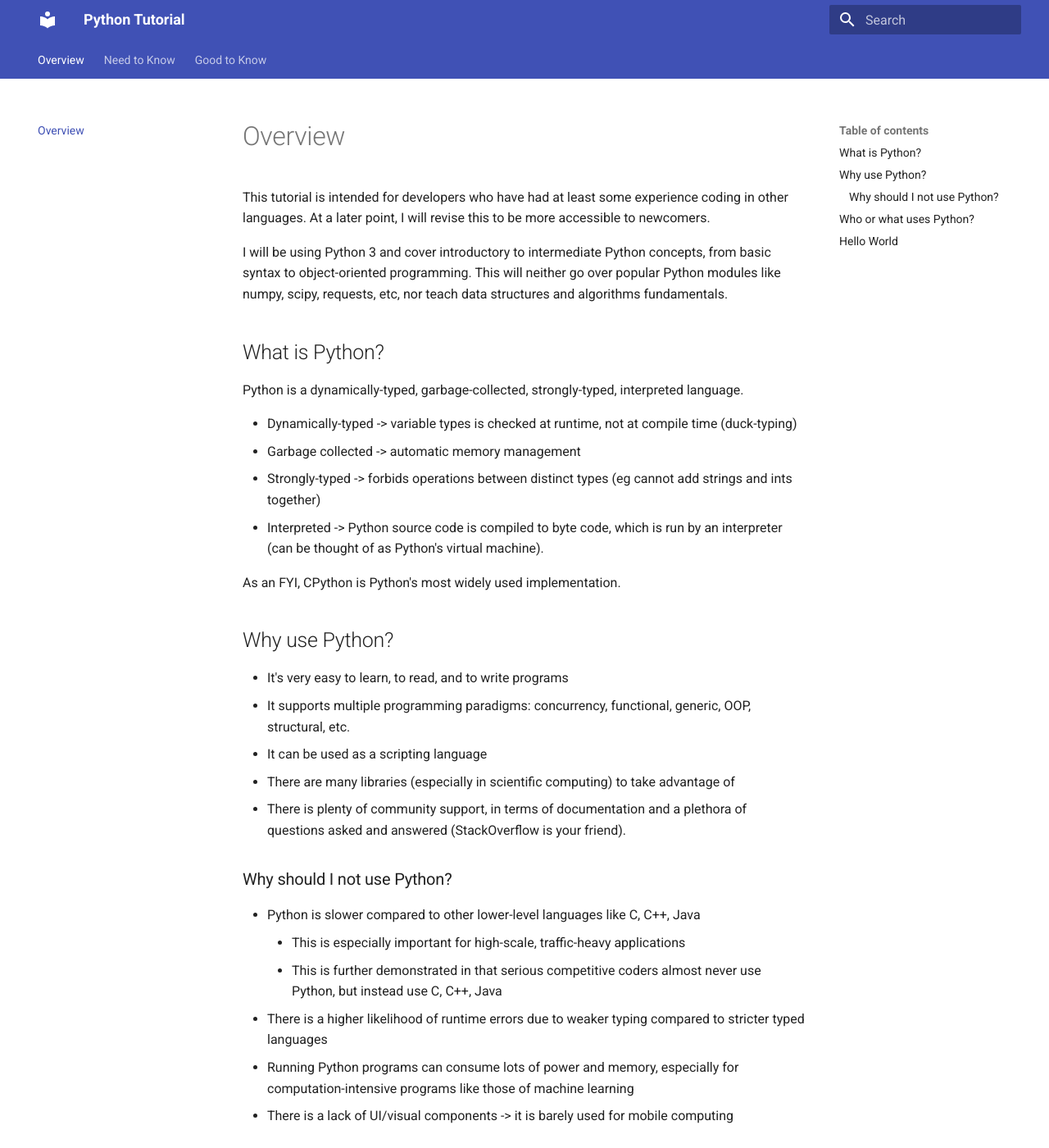
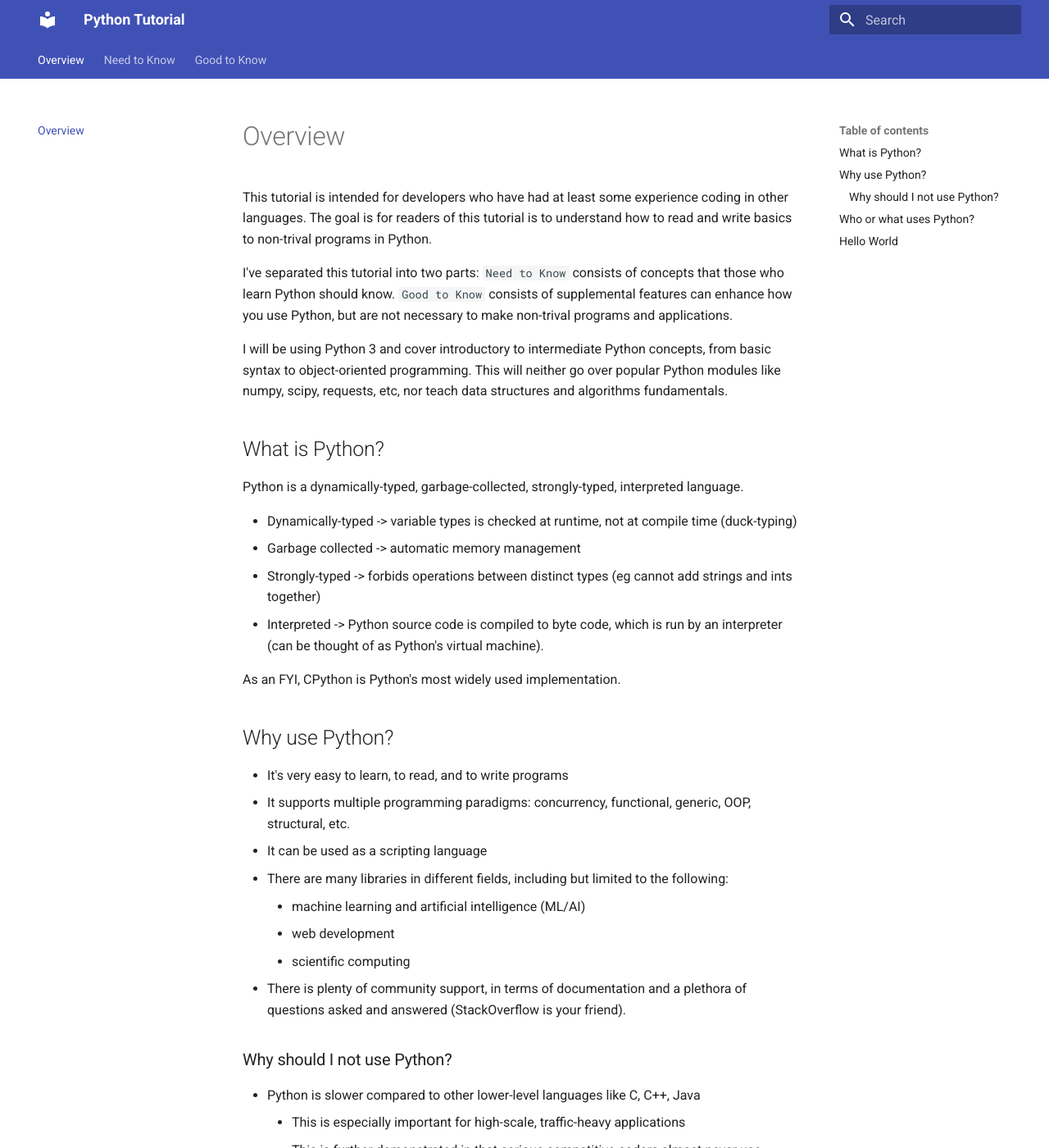
Before and after one commit to justinjoco/python-tutorial, an MkDocs documentation site: the page built from docs/index.md, in a window 1280 px wide and 1400 px high. Shown: the whole window at 82% size. Built offline with MkDocs 1.6.1 and Material for MkDocs 9.7.7, drawn with Linux system fonts in a browser that asks for light colours.

Commit message:
revised overview

```diff
--- a/docs/index.md
+++ b/docs/index.md
@@ -1,4 +1,6 @@
-This tutorial is intended for developers who have had at least some experience coding in other languages. At a later point, I will revise this to be more accessible to newcomers.
+This tutorial is intended for developers who have had at least some experience coding in other languages. The goal is for readers of this tutorial is to understand how to read and write basics to non-trival programs in Python.
+
+ I've separated this tutorial into two parts: `Need to Know` consists of concepts that those who learn Python should know. `Good to Know` consists of supplemental features can enhance how you use Python, but are not necessary to make non-trival programs and applications.
 
 I will be using Python 3 and cover introductory to intermediate Python concepts, from basic syntax to object-oriented programming. This will neither go over popular Python modules like numpy, scipy, requests, etc, nor teach data structures and algorithms fundamentals.
 
@@ -16,7 +18,10 @@ As an FYI, CPython is Python's most widely used implementation.
 - It's very easy to learn, to read, and to write programs
 - It supports multiple programming paradigms: concurrency, functional, generic, OOP, structural, etc.
 - It can be used as a scripting language
-- There are many libraries (especially in scientific computing) to take advantage of
+- There are many libraries in different fields, including but limited to the following:
+    - machine learning and artificial intelligence (ML/AI)
+    - web development
+    - scientific computing
 - There is plenty of community support, in terms of documentation and a plethora of questions asked and answered (StackOverflow is your friend).
 ### Why should I not use Python?
 - Python is slower compared to other lower-level languages like C, C++, Java
```
